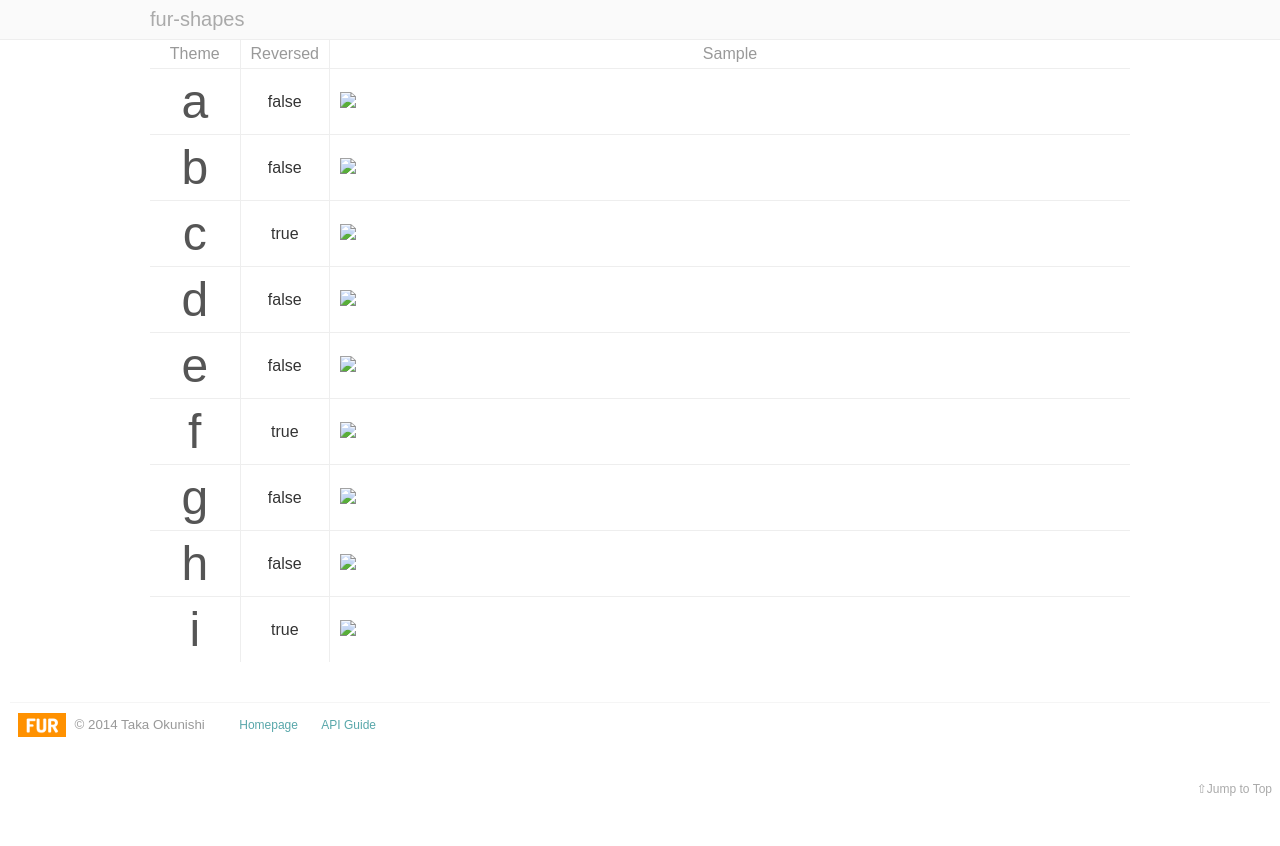
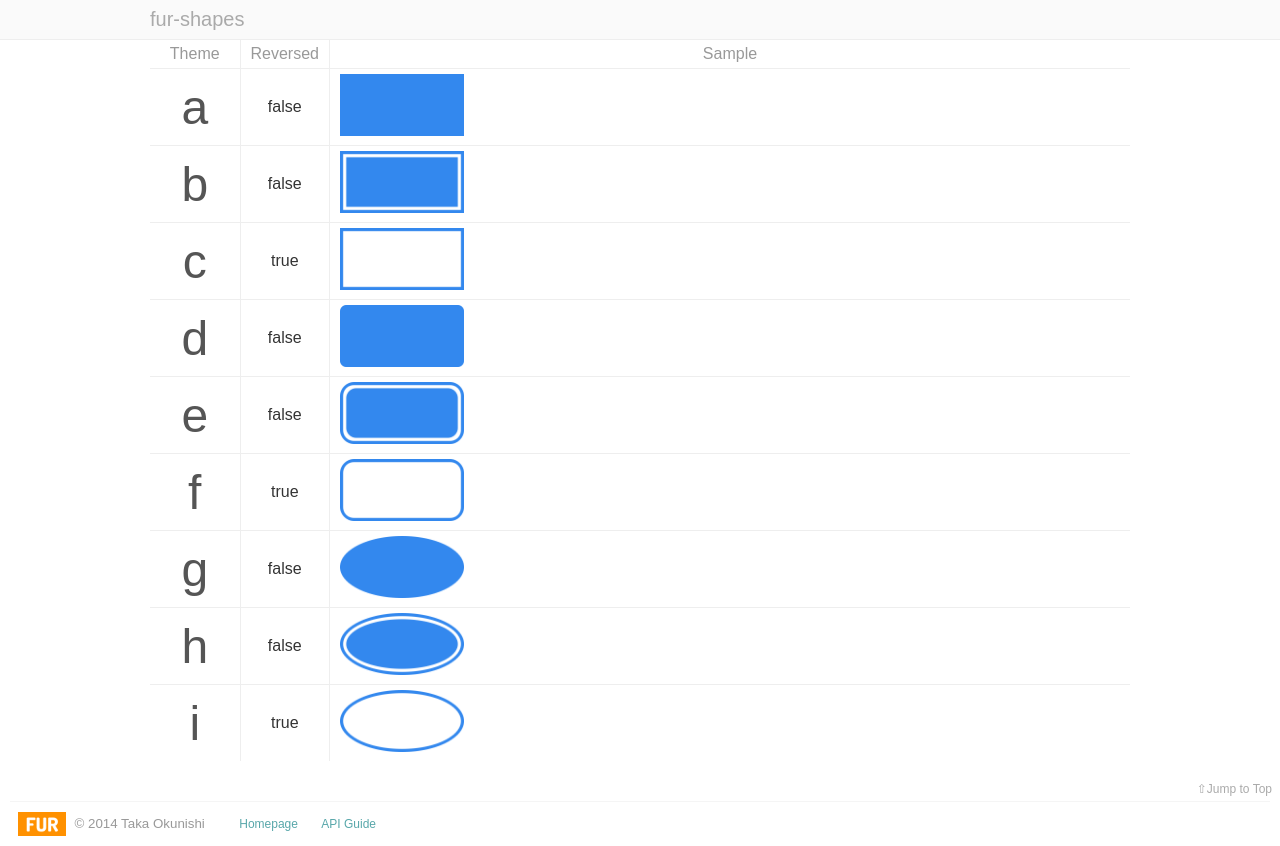
Before and after one commit to fur-labo/fur-shapes, a website: page index.html in a window 1280 px wide. Before the commit the page ends 800 px from the top, so only its background shows below. Drawn offline with Linux system fonts and the light colour scheme.

Commit message:
Version incremented to 2.0.3

```diff
--- a/index.html
+++ b/index.html
@@ -31,63 +31,63 @@
                     <th>a</th>
                     <td class="text-center">false</td>
                     <td>
-                        <img src="./docs/examples/images/example-shape-a.png?v=2.0.1" height="62">
+                        <img src="./example/images/example-shape-a.png?v=2.0.2" height="62">
                     </td>
                 </tr>
                 <tr>
                     <th>b</th>
                     <td class="text-center">false</td>
                     <td>
-                        <img src="./docs/examples/images/example-shape-b.png?v=2.0.1" height="62">
+                        <img src="./example/images/example-shape-b.png?v=2.0.2" height="62">
                     </td>
                 </tr>
                 <tr>
                     <th>c</th>
                     <td class="text-center">true</td>
                     <td>
-                        <img src="./docs/examples/images/example-shape-c.png?v=2.0.1" height="62">
+                        <img src="./example/images/example-shape-c.png?v=2.0.2" height="62">
                     </td>
                 </tr>
                 <tr>
                     <th>d</th>
                     <td class="text-center">false</td>
                     <td>
-                        <img src="./docs/examples/images/example-shape-d.png?v=2.0.1" height="62">
+                        <img src="./example/images/example-shape-d.png?v=2.0.2" height="62">
                     </td>
                 </tr>
                 <tr>
                     <th>e</th>
                     <td class="text-center">false</td>
                     <td>
-                        <img src="./docs/examples/images/example-shape-e.png?v=2.0.1" height="62">
+                        <img src="./example/images/example-shape-e.png?v=2.0.2" height="62">
                     </td>
                 </tr>
                 <tr>
                     <th>f</th>
                     <td class="text-center">true</td>
                     <td>
-                        <img src="./docs/examples/images/example-shape-f.png?v=2.0.1" height="62">
+                        <img src="./example/images/example-shape-f.png?v=2.0.2" height="62">
                     </td>
                 </tr>
                 <tr>
                     <th>g</th>
                     <td class="text-center">false</td>
                     <td>
-                        <img src="./docs/examples/images/example-shape-g.png?v=2.0.1" height="62">
+                        <img src="./example/images/example-shape-g.png?v=2.0.2" height="62">
                     </td>
                 </tr>
                 <tr>
                     <th>h</th>
                     <td class="text-center">false</td>
                     <td>
-                        <img src="./docs/examples/images/example-shape-h.png?v=2.0.1" height="62">
+                        <img src="./example/images/example-shape-h.png?v=2.0.2" height="62">
                     </td>
                 </tr>
                 <tr>
                     <th>i</th>
                     <td class="text-center">true</td>
                     <td>
-                        <img src="./docs/examples/images/example-shape-i.png?v=2.0.1" height="62">
+                        <img src="./example/images/example-shape-i.png?v=2.0.2" height="62">
                     </td>
                 </tr>
             </tbody>
--- a/package.json
+++ b/package.json
@@ -1,6 +1,6 @@
 {
   "name": "fur-shapes",
-  "version": "2.0.2",
+  "version": "2.0.3",
   "description": "Shapes for fur.",
   "main": "lib",
   "scripts": {
```
Also changed, not shown: .index.html.hbs, README.md.
